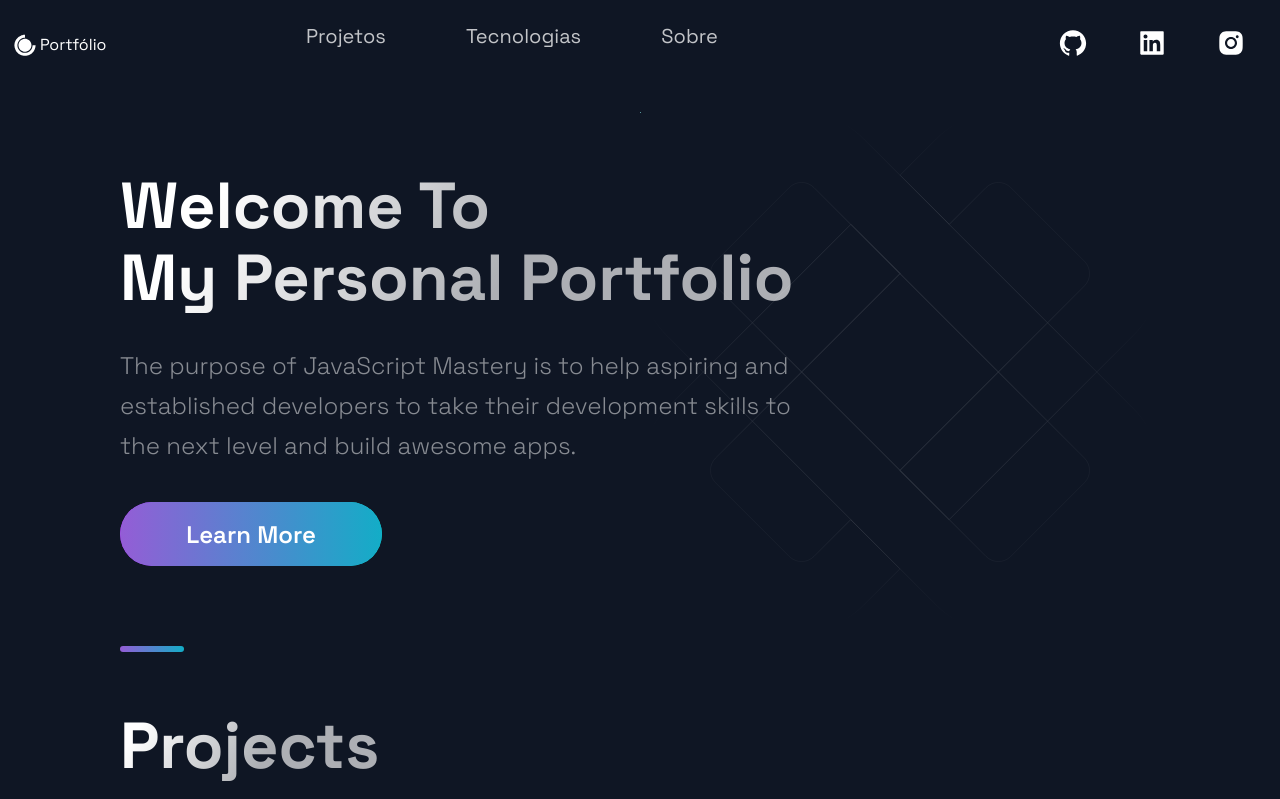
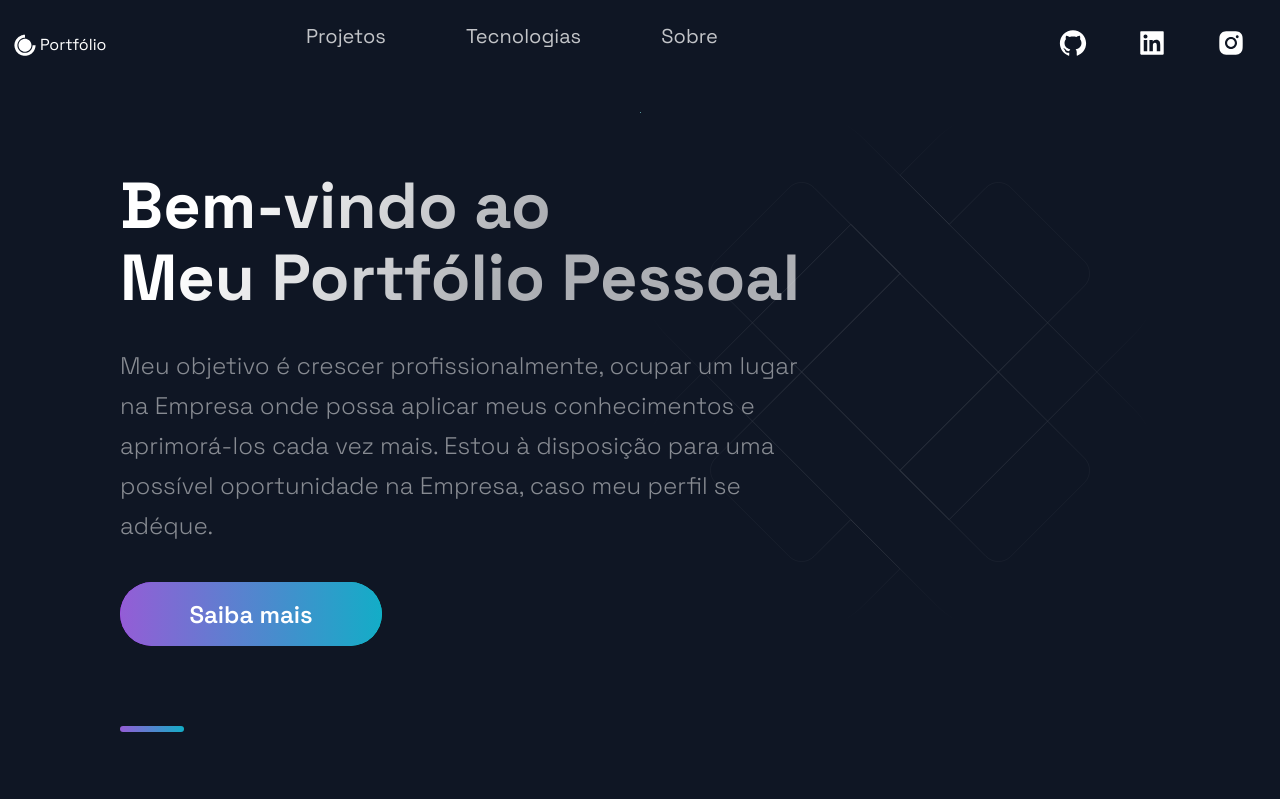
Before and after one commit to jefim9413/Portf-lio, a Next.js app: page / in a window 1280 px wide. Shown: the top 799 px of the page. Built offline with nearby package versions, Linux system fonts and the light colour scheme.

Commit message:
finalizando alterações do componente Hero

```diff
--- a/src/components/Hero/Hero.js
+++ b/src/components/Hero/Hero.js
@@ -9,13 +9,13 @@ const Hero = (props) => (
     <Section row nopadding>
       <LeftSection>
         <SectionTitle main center>
-          Welcome To <br />
-          My Personal Portfolio
+          Bem-vindo ao <br />
+          Meu Portfólio Pessoal
         </SectionTitle>
         <SectionText>
-        The purpose of JavaScript Mastery is to help aspiring and established developers to take their development skills to the next level and build awesome apps.
+          Meu objetivo é crescer profissionalmente, ocupar um lugar na Empresa onde possa aplicar meus conhecimentos e aprimorá-los cada vez mais. Estou à disposição para uma possível oportunidade na Empresa, caso meu perfil se adéque.
         </SectionText>
-        <Button onClick={props.handleClick}>Learn More</Button>
+        <Button onClick={props.handleClick}>Saiba mais</Button>
       </LeftSection>
     </Section>
   </>
```
